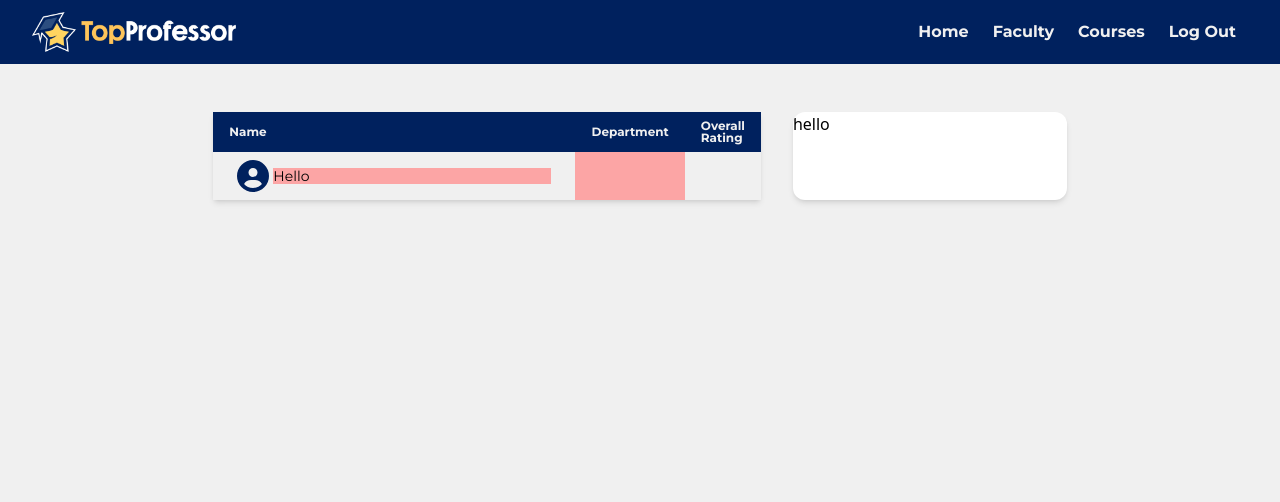
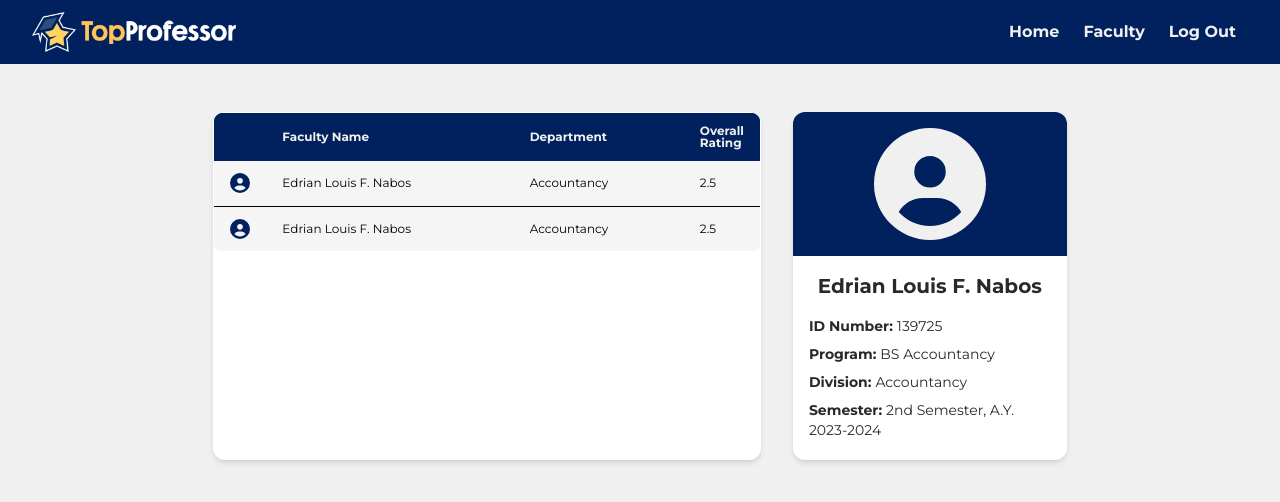
Before and after one commit to ethrlcalio/topProfessor, a React (Vite) app in the folder fullstack_dev/frontend/: page /faculty in a window 1280 px wide. Shown: the top 502 px of the page. Built offline with nearby package versions, Linux system fonts and the light colour scheme.

Commit message:
Update
Updated stuff

```diff
--- a/fullstack_dev/frontend/src/components/AddButton.jsx
+++ b/fullstack_dev/frontend/src/components/AddButton.jsx
@@ -1,12 +1,24 @@
-import React from 'react';
-import { FontAwesomeIcon } from '@fortawesome/react-fontawesome';
-import { faPlus } from '@fortawesome/free-solid-svg-icons';
+import React, { useState } from 'react';
+import RatingModal from './RatingModal'; // Import the RatingModal component
 
 const AddButton = () => {
+  const [isModalOpen, setIsModalOpen] = useState(false); // State to control modal visibility
+
+  const openModal = () => {
+    setIsModalOpen(true);
+  };
+
+  const closeModal = () => {
+    setIsModalOpen(false);
+  };
+
   return (
-    <button className="w-full bg-penn-blue text-anti-flash hover:bg-mustard hover:text-penn-blue font-montserrat px-4 py-2 rounded-md">
-      <FontAwesomeIcon icon={faPlus} className="mr-2 font-bold h-4 w-4" />
-    </button>
+    <>
+      <button className="w-full bg-penn-blue text-anti-flash text-md font-semibold hover:bg-mustard hover:text-penn-blue font-montserrat px-4 py-2 rounded-md" onClick={openModal}>
+        Rate
+      </button>
+      <RatingModal isOpen={isModalOpen} onClose={closeModal} /> {/* Render the RatingModal component */}
+    </>
   );
 };
 
--- /dev/null
+++ b/fullstack_dev/frontend/src/components/FacultyProfile.jsx
@@ -0,0 +1,40 @@
+import React from "react";
+import { FontAwesomeIcon } from "@fortawesome/react-fontawesome";
+import { faUserCircle } from "@fortawesome/free-solid-svg-icons";
+
+const FacultyProfile = () => {
+  return (
+    <div className="flex flex-col">
+      <div className="bg-penn-blue w-full flex justify-center">
+        <FontAwesomeIcon
+          icon={faUserCircle}
+          className="text-anti-flash h-28 w-28 m-4"
+        />
+      </div>
+      <div className="flex flex-col align-center m-2 items-center">
+        <h2 className="font-montserrat text-xl text-jet font-semibold pt-2">
+          Edrian Louis F. Nabos
+        </h2>
+      </div>
+      <div className="text-left m-2 -mt-1 p-2">
+        <div>
+          <h2 className="font-montserrat text-sm text-jet py-1 font-bold">
+            ID Number: <span className="font-normal">139725</span>
+          </h2>
+          <h2 className="font-montserrat text-sm text-jet py-1 font-bold">
+            Department: <span className="font-normal">Accountancy</span>
+          </h2>
+          <h2 className="font-montserrat text-sm text-jet py-1 font-bold">
+            School: <span className="font-normal">Business and Governance</span>
+          </h2>
+          <h2 className="font-montserrat text-sm text-jet py-1 font-bold">
+            Status:{" "}
+            <span className="font-normal">Full-time Faculty</span>
+          </h2>
+        </div>
+      </div>
+    </div>
+  );
+};
+
+export default FacultyProfile;
--- a/fullstack_dev/frontend/src/components/List.jsx
+++ b/fullstack_dev/frontend/src/components/List.jsx
@@ -1,41 +1,62 @@
-import React from 'react'
-import { FontAwesomeIcon } from "@fortawesome/react-fontawesome"
-import { faUserCircle } from "@fortawesome/free-solid-svg-icons"
+import React from "react";
+import { Link } from 'react-router-dom';
+import { FontAwesomeIcon } from "@fortawesome/react-fontawesome";
+import { faUserCircle } from "@fortawesome/free-solid-svg-icons";
 
 const List = () => {
-    return (
-        <table className='min-w-full text-left'>
-            <thead className="font-montserrat text-anti-flash text-xs/3 font-light bg-penn-blue">
+  return (
+    <div className="flex flex-col">
+      <div className="overflow-x-auto">
+        <div className="min-w-full">
+          <div className="overflow-hidden">
+            <table className="min-w-full text-left text-xs/3 font-light border rounded-lg overflow-hidden">
+              <thead className="font-montserrat text-anti-flash bg-penn-blue">
                 <tr>
-                    <th className='w-10/12 py-2 px-4 text-left'>Name</th>
-                    <th className='w-1/12 py-2 px-4 text-left'>Department</th>
-                    <th className='w-1/12 py-2 px-4 text-left'>Overall Rating</th>
+                  <th scope="col" className="w-1/12 px-4 py-3">
+
+                  </th>
+                  <th scope="col" className="px-4 py-3">
+                    Faculty Name
+                  </th>
+                  <th scope="col" className="px-4 py-3">
+                    Department
+                  </th>
+                  <th scope="col" className="w-1/12 px-4 py-3">
+                    Overall Rating
+                  </th>
                 </tr>
-            </thead>
-            <tbody className="font-montserrat text-sm/4 font-light">
-                <tr>
-                    <td className="flex flex-row items-center py-2 px-6 gap-1">
-                        <FontAwesomeIcon icon={faUserCircle} className="h-8 aspect-square text-penn-blue"/>
-                        <p className="grow bg-red-300">Hello</p>
-                    </td>
-                    <td className="bg-red-300 py-3 px-4"></td>
-                </tr>
+              </thead>
+              <tbody>
+                <TableRow
+                  facultyName="Edrian Louis F. Nabos"
+                  department="Accountancy"
+                  overallRating="2.5"
+                />
+                <TableRow
+                  facultyName="Edrian Louis F. Nabos"
+                  department="Accountancy"
+                  overallRating="2.5"
+                />
+              </tbody>
+            </table>
+          </div>
+        </div>
+      </div>
+    </div>
+  );
+};
 
-            </tbody>
-        </table>
-      /*<div className='w-full flex flex-row border border-black items-center bg-white py-3 px-6 gap-4'>
-        <FontAwesomeIcon
-          icon={faUserCircle}
-          className="text-anti-flash h-8 aspect-square text-penn-blue"
-        />
-        <div className='grow'>
-            <span>Name</span>
-        </div>
-        <div>
-            Overall Rating
-        </div>
-    </div>*/
-  )
-}
+const TableRow = ({ facultyName, department, overallRating }) => {
+  return (
+    <tr className="border-b bg-neutral-100 hover:bg-gray-200 cursor-pointer">
+      <td className="font-montserrat whitespace-nowrap px-4 py-3">
+        <FontAwesomeIcon icon={faUserCircle} className="h-5 w-5 text-penn-blue" />
+      </td>
+      <td className="font-montserrat whitespace-nowrap px-4 py-3">{facultyName}</td>
+      <td className="font-montserrat whitespace-nowrap px-4 py-3">{department}</td>
+      <td className="font-montserrat whitespace-nowrap px-4 py-3">{overallRating}</td>
+    </tr>
+  );
+};
 
-export default List
+export default List;
--- a/fullstack_dev/frontend/src/components/MinorRating.jsx
+++ b/fullstack_dev/frontend/src/components/MinorRating.jsx
@@ -1,6 +1,23 @@
-import React from 'react'
+import React from 'react';
 
-const MinorRating = () => {
+const MinorRating = ({ metric }) => {
+  let text;
+
+  // Depending on the value of the prop 'metric', set the appropriate text
+  switch(metric) {
+    case 'Teaching Proficiency':
+      text = 'Teaching Proficiency';
+      break;
+    case 'Teaching':
+      text = 'Teaching';
+      break;
+    case 'Attendance':
+      text = 'Attendance';
+      break;
+    default:
+      text = '';
+  }
+
   return (
     <div className="flex flex-row gap-4 px-4 py-2 justify-center items-center">
         <div className={`w-12 h-12 flex items-center justify-center bg-mustard rounded-xl`}>
@@ -9,10 +26,10 @@ const MinorRating = () => {
             </p>
         </div>
         <div className="grow">
-          <p className="font-montserrat font-bold text-penn-blue text-lg">Teaching Proficiency</p>
+          <p className="font-montserrat font-bold text-penn-blue text-lg">{text}</p>
         </div>
     </div>
-  )
-}
+  );
+};
 
-export default MinorRating
+export default MinorRating;
--- a/fullstack_dev/frontend/src/components/Navbar.jsx
+++ b/fullstack_dev/frontend/src/components/Navbar.jsx
@@ -50,7 +50,6 @@ function Navbar() {
             <div className="ml-4 flex items-center md:ml-6">
               <Link to="/" className="text-anti-flash hover:bg-mustard hover:text-penn-blue font-montserrat px-3 py-2 rounded-md text-md font-semibold">Home</Link>
               <Link to="/faculty" className="text-anti-flash hover:bg-mustard hover:text-penn-blue font-montserrat px-3 py-2 rounded-md text-md font-semibold">Faculty</Link>
-              <Link to="/courses" className="text-anti-flash hover:bg-mustard hover:text-penn-blue font-montserrat px-3 py-2 rounded-md text-md font-semibold">Courses</Link>
               <button onClick={openLogin} className="text-anti-flash hover:bg-mustard hover:text-penn-blue font-montserrat px-3 py-2 rounded-md text-md font-semibold">Log Out</button>
             </div>
           </div>
--- a/fullstack_dev/frontend/src/pages/Faculty/Faculty.jsx
+++ b/fullstack_dev/frontend/src/pages/Faculty/Faculty.jsx
@@ -1,16 +1,17 @@
 import React from "react";
 import List from '../../components/List'
+import Profile from '../../components/Profile'
 
 const Faculty = () => {
   return (
     <div class="bg-anti-flash min-h-full">
       <div id="content" class="w-full flex justify-center items-center pt-12">
         <div class="w-2/3 flex flex-col-2 gap-8">
-          <div class="w-2/3 h-full flex flex-col shadow-md gap-4">
+          <div class="w-2/3 bg-white rounded-xl overflow-x-hidden shadow-md">
               <List/>
           </div>
-          <div class="w-1/3 bg-white rounded-xl overflow-x-hidden shadow-md">
-            hello
+          <div class="w-1/3 h-min bg-white rounded-xl overflow-x-hidden shadow-md">
+              <Profile/>
           </div>
         </div>
       </div>
--- a/fullstack_dev/frontend/src/pages/Faculty/ProfessorProfile.jsx
+++ b/fullstack_dev/frontend/src/pages/Faculty/ProfessorProfile.jsx
@@ -1,5 +1,6 @@
 import React from "react";
 import Profile from "../../components/Profile";
+import FacultyProfile from "../../components/FacultyProfile";
 import MajorRating from "../../components/MajorRating";
 import MinorRating from "../../components/MinorRating";
 import AddButton from "../../components/AddButton";
@@ -17,9 +18,9 @@ const ProfessorProfile = () => {
                 <MajorRating />
               </div>
               <div className="grow grow-y flex flex-col justify-center bg-white rounded-xl shadow-md">
-                <MinorRating />
-                <MinorRating />
-                <MinorRating />
+                <MinorRating metric="Teaching Proficiency" />
+                <MinorRating metric="Teaching" />
+                <MinorRating metric="Attendance" />
               </div>
             </div>
             {/* Second Row */}
@@ -36,9 +37,8 @@ const ProfessorProfile = () => {
               <EmptyBox />
             </div>
           </div>
-
           <div class="w-1/3 h-min bg-white rounded-xl overflow-x-hidden shadow-md">
-            <Profile />
+            <FacultyProfile />
           </div>
         </div>
       </div>
```
Also changed, not shown: fullstack_dev/frontend/src/components/RatingModal.jsx (+88 -0 lines), fullstack_dev/frontend/src/components/Table.jsx (+37 -19 lines), fullstack_dev/frontend/src/pages/Faculty/Rating.jsx (deleted).
